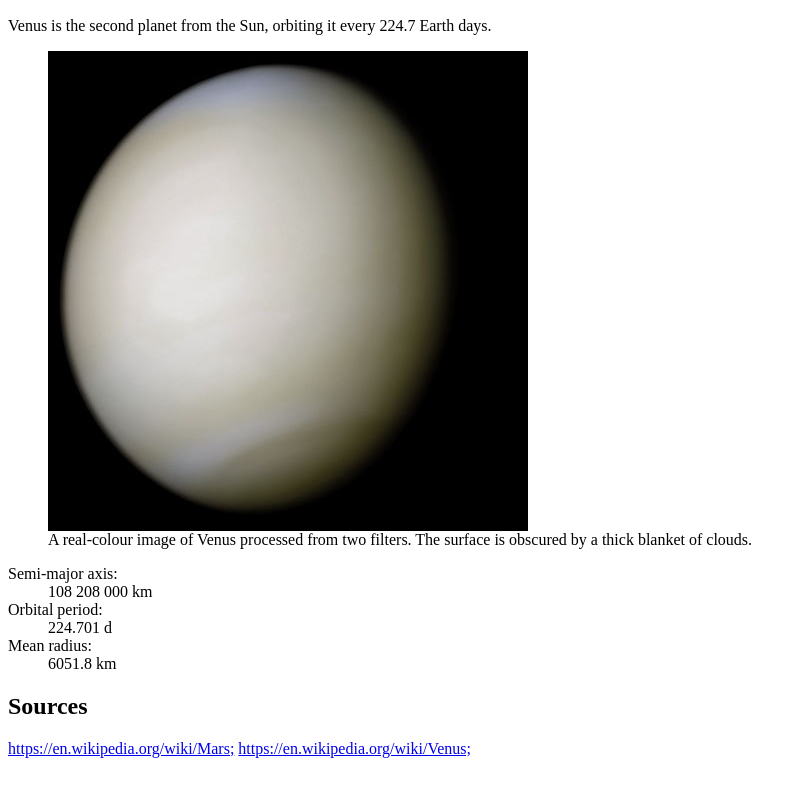
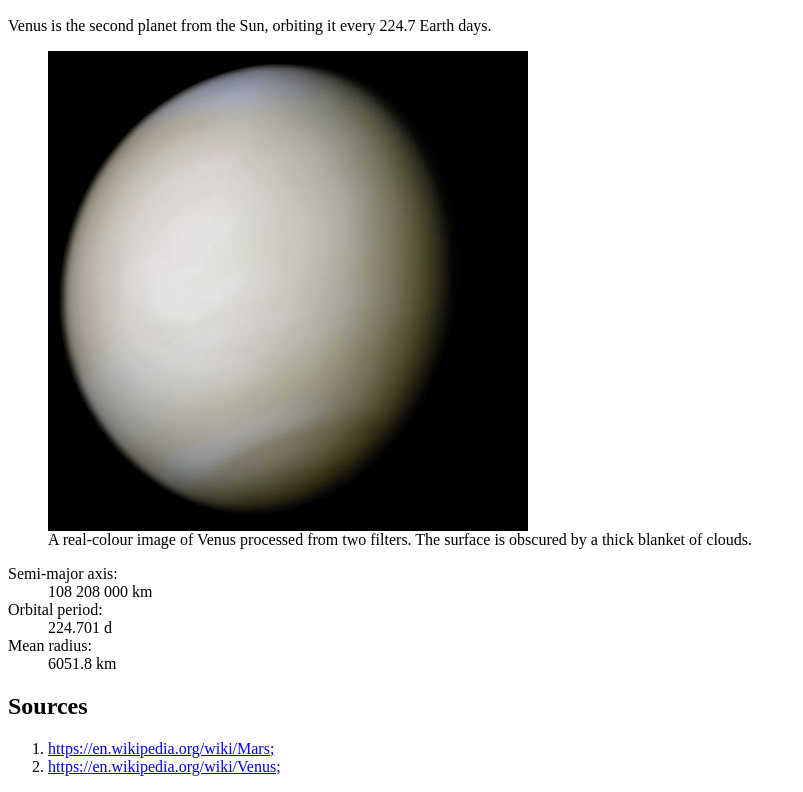
Before and after one commit to reachguy/dsn1674-assignment-2, a plain HTML site: page index.html in a window 1280 px wide. Shown: the part 3175-3967 px from the top of the page, without its empty margins (0-803 px from the left). Before the commit the page ends 3941 px from the top, so only its background shows below. Drawn offline with Linux system fonts and the light colour scheme.

Commit message:
Fixed Links
again
added ordered list

```diff
--- a/index.html
+++ b/index.html
@@ -72,5 +72,7 @@ oxide prevalent on its surface gives it a reddish appearance.</p>
 
 <h2>Sources</h2>
 
-<a href="https://en.wikipedia.org/wiki/Mars">https://en.wikipedia.org/wiki/Mars;</a>
-<a href="https://en.wikipedia.org/wiki/Venus">https://en.wikipedia.org/wiki/Venus;</a>
+<ol>
+  <li><a href="https://en.wikipedia.org/wiki/Mars">https://en.wikipedia.org/wiki/Mars;</a></li>
+  <li><a href="https://en.wikipedia.org/wiki/Venus">https://en.wikipedia.org/wiki/Venus;</a></li>
+</ol>
```
